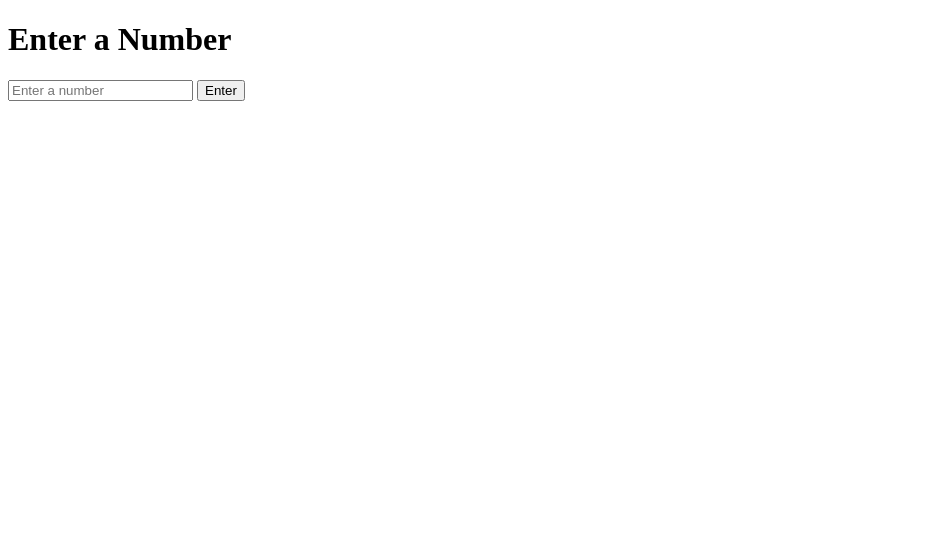
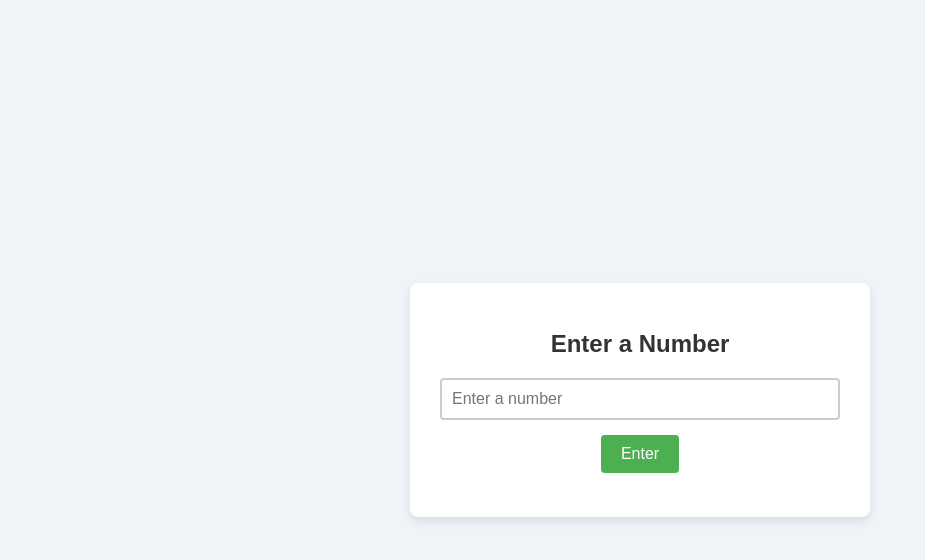
Before and after one commit to 4texas4/emulator, a plain HTML site: page index.html in a window 1280 px wide. Shown: the whole page, without its empty margins (0-925 px from the left). Drawn offline with Linux system fonts and the light colour scheme.

Commit message:
Update index.html

```diff
--- a/index.html
+++ b/index.html
@@ -3,22 +3,90 @@
 <head>
     <meta charset="UTF-8">
     <meta name="viewport" content="width=device-width, initial-scale=1.0">
-    <title>Android Emulators</title>
+    <title>Change Number in URL</title>
+    <style>
+        /* Basic page styles */
+        body {
+            font-family: Arial, sans-serif;
+            background-color: #f0f4f8;
+            margin: 0;
+            padding: 0;
+            height: 100vh;
+            display: flex;
+            justify-content: center;
+            align-items: center;
+            text-align: center;
+        }
+
+        /* Container for centering elements */
+        .container {
+            background-color: #fff;
+            padding: 30px;
+            border-radius: 8px;
+            box-shadow: 0 4px 10px rgba(0, 0, 0, 0.1);
+            width: 100%;
+            max-width: 400px;
+        }
+
+        h1 {
+            font-size: 24px;
+            margin-bottom: 20px;
+            color: #333;
+        }
+
+        input[type="number"] {
+            padding: 10px;
+            font-size: 16px;
+            border-radius: 4px;
+            border: 2px solid #ccc;
+            width: 100%;
+            margin-bottom: 15px;
+            box-sizing: border-box;
+        }
+
+        button {
+            background-color: #4CAF50;
+            color: white;
+            border: none;
+            padding: 10px 20px;
+            font-size: 16px;
+            border-radius: 4px;
+            cursor: pointer;
+            transition: background-color 0.3s;
+        }
+
+        button:hover {
+            background-color: #45a049;
+        }
+
+        /* Alert style */
+        .alert {
+            color: red;
+            font-size: 14px;
+            margin-top: 10px;
+        }
+
+    </style>
 </head>
 <body>
 
-    <h1>Enter a Number</h1>
-    <input type="number" id="numberInput" placeholder="Enter a number">
-    <button onclick="changeNumber()">Enter</button>
+    <div class="container">
+        <h1>Enter a Number</h1>
+        <input type="number" id="numberInput" placeholder="Enter a number">
+        <button onclick="changeNumber()">Enter</button>
+        <p id="alertMessage" class="alert"></p>
+    </div>
 
     <script>
         function changeNumber() {
             const numberInput = document.getElementById("numberInput").value;
+            const alertMessage = document.getElementById("alertMessage");
+
             if (numberInput) {
                 const url = `https://stream.myandroid.org/osessionx${numberInput}/#/client/REVGQVVMVABjAGRlZmF1bHQ=?username=guest01&password=server0101`;
                 window.location.href = url; // Navigate to the new URL
             } else {
-                alert("Please enter a number.");
+                alertMessage.textContent = "Please enter a number.";
             }
         }
     </script>
```
